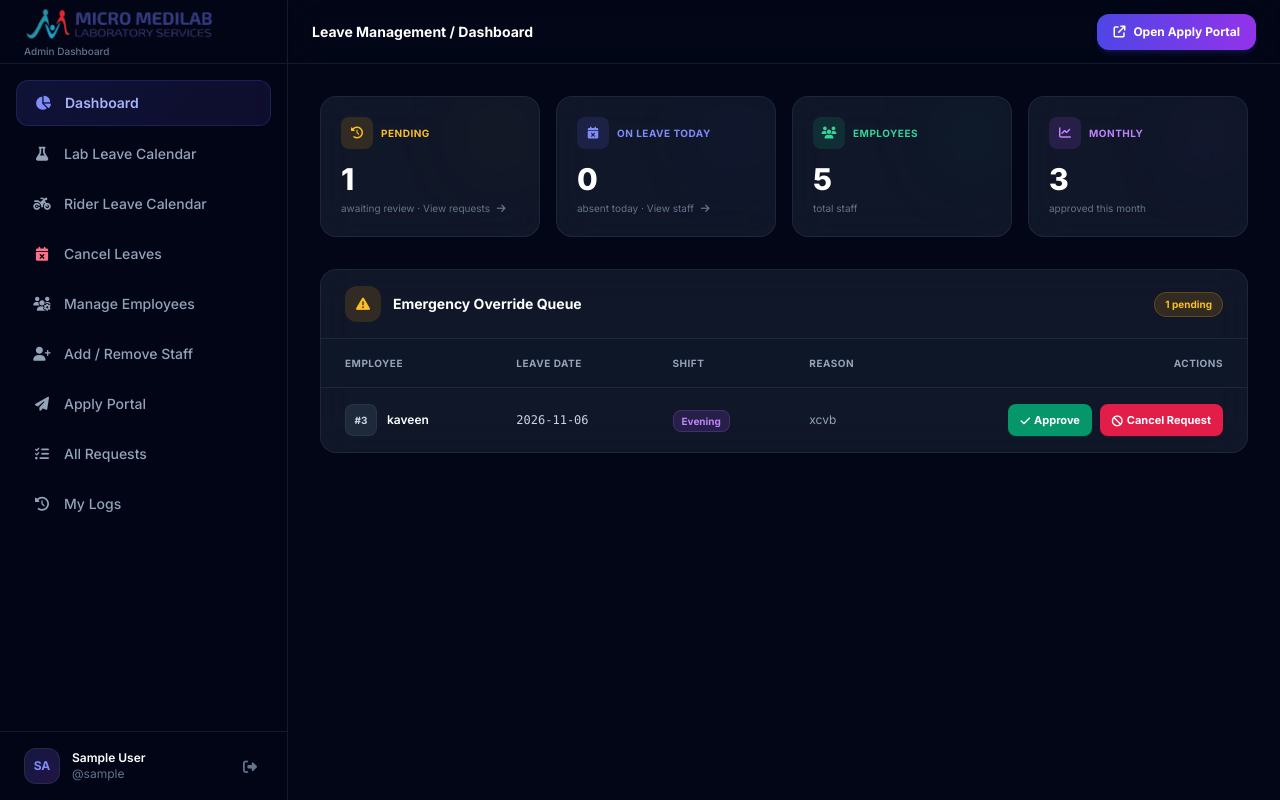
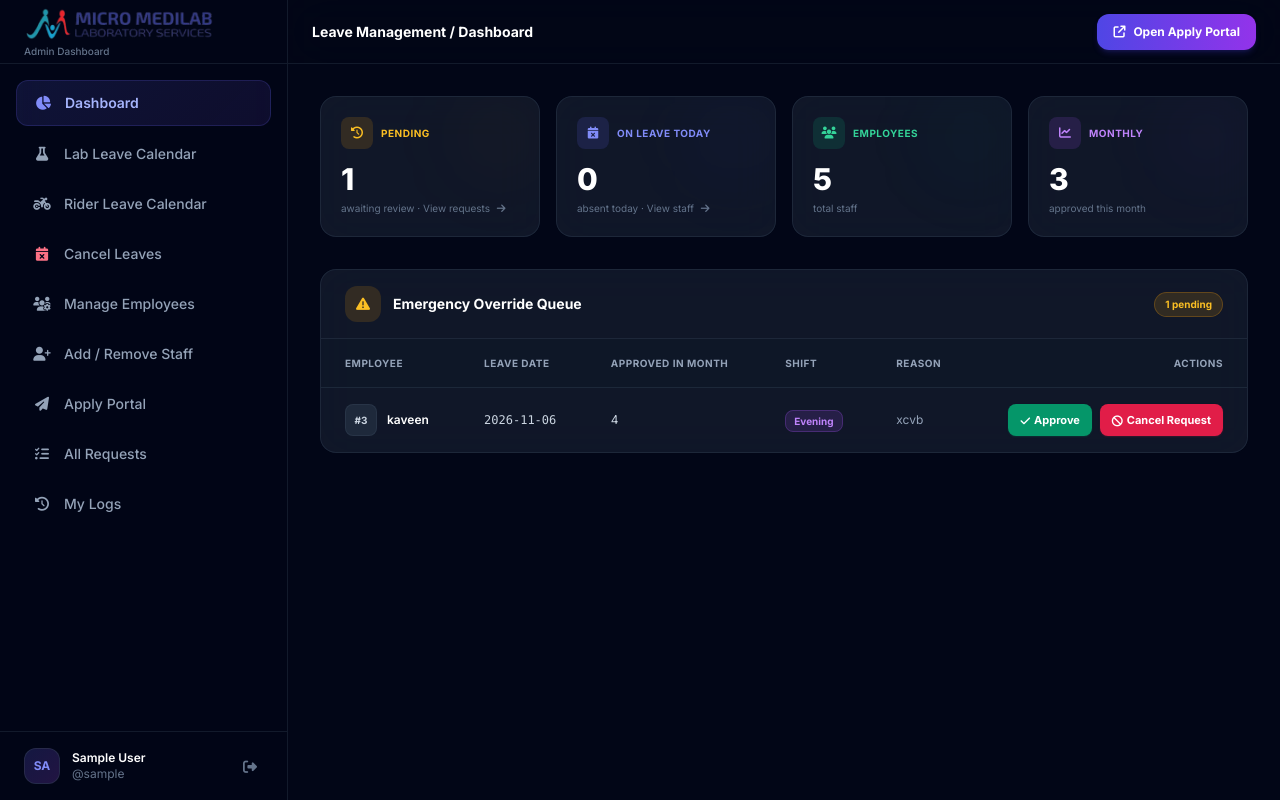
Before and after one commit to gimhani22563828/LeaveManagement, a PHP site: page /admin.php in a window 1280 px wide. Run offline with PHP 8.4, Linux system fonts and the light colour scheme; the visitor is signed in with stand-in values (Sample User, id 1); data comes from the database, SQL or seed files in the repository; both versions use the stored data as it was after the commit; some libraries are stand-ins or nearby versions.

Commit message:
fix: update README and add timezone setting in db_template.php; enhance admin leave request display

```diff
--- a/admin.php
+++ b/admin.php
@@ -419,7 +419,13 @@ $stmt = $conn->query("SELECT COUNT(*) as c FROM leave_requests WHERE status IN (
 $total_rejected = $stmt->fetch(PDO::FETCH_ASSOC)['c'];
 
 // --- Pending Requests ---
-$stmt = $conn->query("SELECT lr.*, u.name, u.emp_number, u.username, u.position, u.employee_type
+$stmt = $conn->query("SELECT lr.*, u.name, u.emp_number, u.username, u.position, u.employee_type,
+                             (SELECT COUNT(*)
+                              FROM leave_requests approved
+                              WHERE approved.user_id = lr.user_id
+                                AND approved.status = 'Approved'
+                                AND SUBSTR(approved.leave_date, 1, 7) = SUBSTR(lr.leave_date, 1, 7)
+                             ) AS monthly_approved_count
                       FROM leave_requests lr
                       JOIN users u ON lr.user_id = u.id
                       WHERE lr.status = 'Pending'
@@ -731,6 +737,9 @@ $riderEventsJson = json_encode($riderCalendarEvents, JSON_HEX_TAG | JSON_HEX_APO
                                         <th class="py-3.5 px-6 text-[10px] font-bold text-slate-400 uppercase tracking-wider">Lab</th>
                                     <?php endif; ?>
                                     <th class="py-3.5 px-6 text-[10px] font-bold text-slate-400 uppercase tracking-wider">Leave Date</th>
+                                    <?php if ($adminPage === 'pending-leaves'): ?>
+                                        <th class="py-3.5 px-6 text-[10px] font-bold text-slate-400 uppercase tracking-wider">Approved in Month</th>
+                                    <?php endif; ?>
                                     <th class="py-3.5 px-6 text-[10px] font-bold text-slate-400 uppercase tracking-wider">Shift</th>
                                     <th class="py-3.5 px-6 text-[10px] font-bold text-slate-400 uppercase tracking-wider">Reason</th>
                                     <?php if ($adminPage === 'pending-leaves'): ?>
@@ -759,6 +768,9 @@ $riderEventsJson = json_encode($riderCalendarEvents, JSON_HEX_TAG | JSON_HEX_APO
                                             <td class="py-4 px-6 text-xs text-slate-300"><?= htmlspecialchars($row['lab_name'] ?? '') ?: '-'; ?></td>
                                         <?php endif; ?>
                                         <td class="py-4 px-6 font-mono text-xs text-slate-300"><?= htmlspecialchars($row['leave_date']); ?></td>
+                                        <?php if ($adminPage === 'pending-leaves'): ?>
+                                            <td class="py-4 px-6 text-xs text-slate-300"><?= (int)$row['monthly_approved_count']; ?></td>
+                                        <?php endif; ?>
                                         <td class="py-4 px-6">
                                             <span class="px-2 py-1 rounded-lg text-[10px] font-bold <?= $row['shift_applied'] === 'M' ? 'bg-blue-500/15 text-blue-400 border border-blue-500/25' : 'bg-purple-500/15 text-purple-400 border border-purple-500/25'; ?>">
                                                 <?= $row['shift_applied'] === 'M' ? 'Morning' : 'Evening'; ?>
@@ -859,6 +871,7 @@ $riderEventsJson = json_encode($riderCalendarEvents, JSON_HEX_TAG | JSON_HEX_APO
                                 <tr class="border-b border-slate-700/40 bg-slate-900/30">
                                     <th class="py-3.5 px-6 text-[10px] font-bold text-slate-400 uppercase tracking-wider">Employee</th>
                                     <th class="py-3.5 px-6 text-[10px] font-bold text-slate-400 uppercase tracking-wider">Leave Date</th>
+                                    <th class="py-3.5 px-6 text-[10px] font-bold text-slate-400 uppercase tracking-wider">Approved in Month</th>
                                     <th class="py-3.5 px-6 text-[10px] font-bold text-slate-400 uppercase tracking-wider">Shift</th>
                                     <th class="py-3.5 px-6 text-[10px] font-bold text-slate-400 uppercase tracking-wider">Reason</th>
                                     <th class="py-3.5 px-6 text-[10px] font-bold text-slate-400 uppercase tracking-wider text-right">Actions</th>
@@ -874,6 +887,7 @@ $riderEventsJson = json_encode($riderCalendarEvents, JSON_HEX_TAG | JSON_HEX_APO
                                             </div>
                                         </td>
                                         <td class="py-4 px-6 font-mono text-xs text-slate-300"><?= $row['leave_date']; ?></td>
+                                        <td class="py-4 px-6 text-xs text-slate-300"><?= (int)$row['monthly_approved_count']; ?></td>
                                         <td class="py-4 px-6">
                                             <span class="px-2 py-1 rounded-lg text-[10px] font-bold <?= $row['shift_applied'] == 'M' ? 'bg-blue-500/15 text-blue-400 border border-blue-500/25' : 'bg-purple-500/15 text-purple-400 border border-purple-500/25'; ?>">
                                                 <?= $row['shift_applied'] == 'M' ? 'Morning' : 'Evening'; ?>
--- a/db_template.php
+++ b/db_template.php
@@ -1,4 +1,6 @@
 <?php
+date_default_timezone_set('Asia/Colombo');
+
 if (session_status() === PHP_SESSION_NONE) {
     session_start();
 }
```
Also changed, not shown: README.md, leave_system.db, 1 other file.
